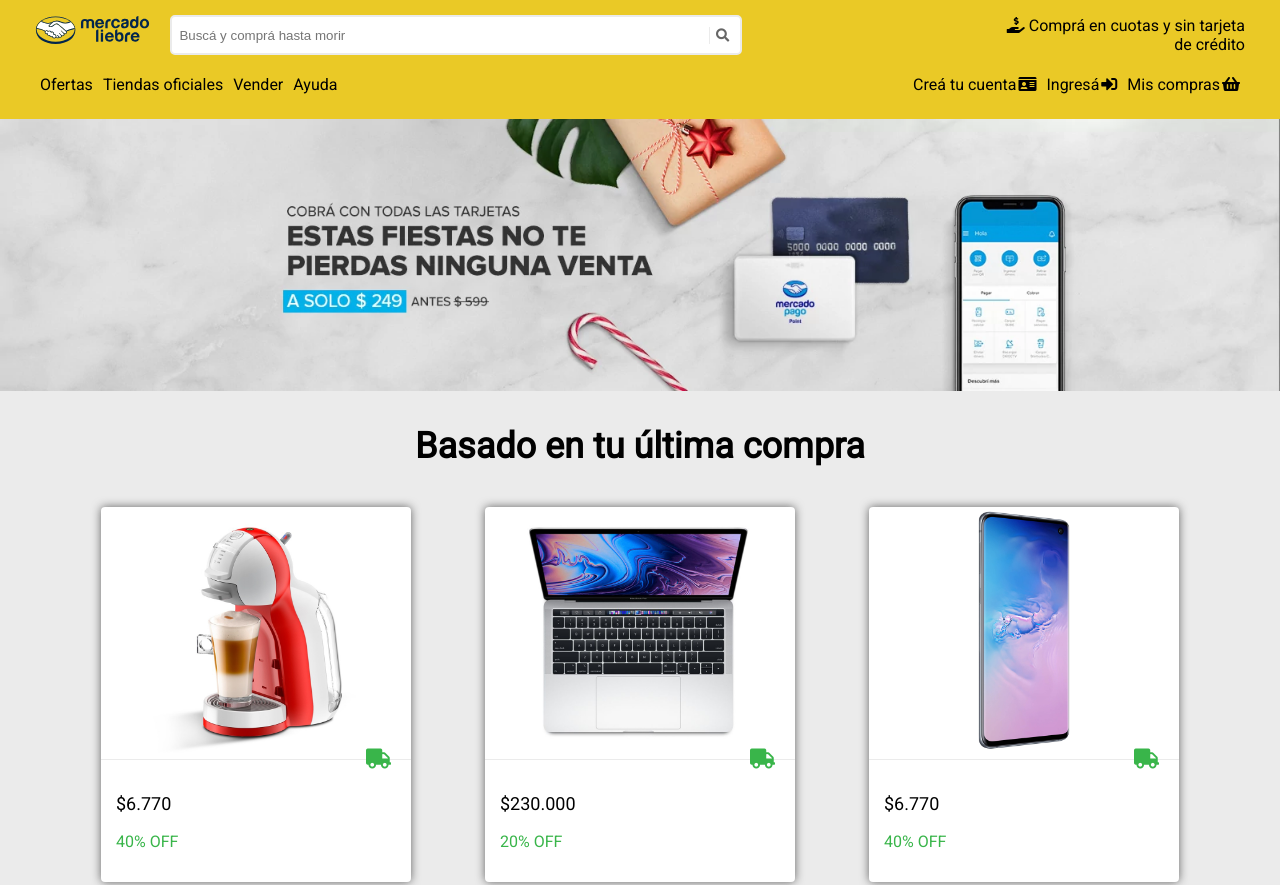
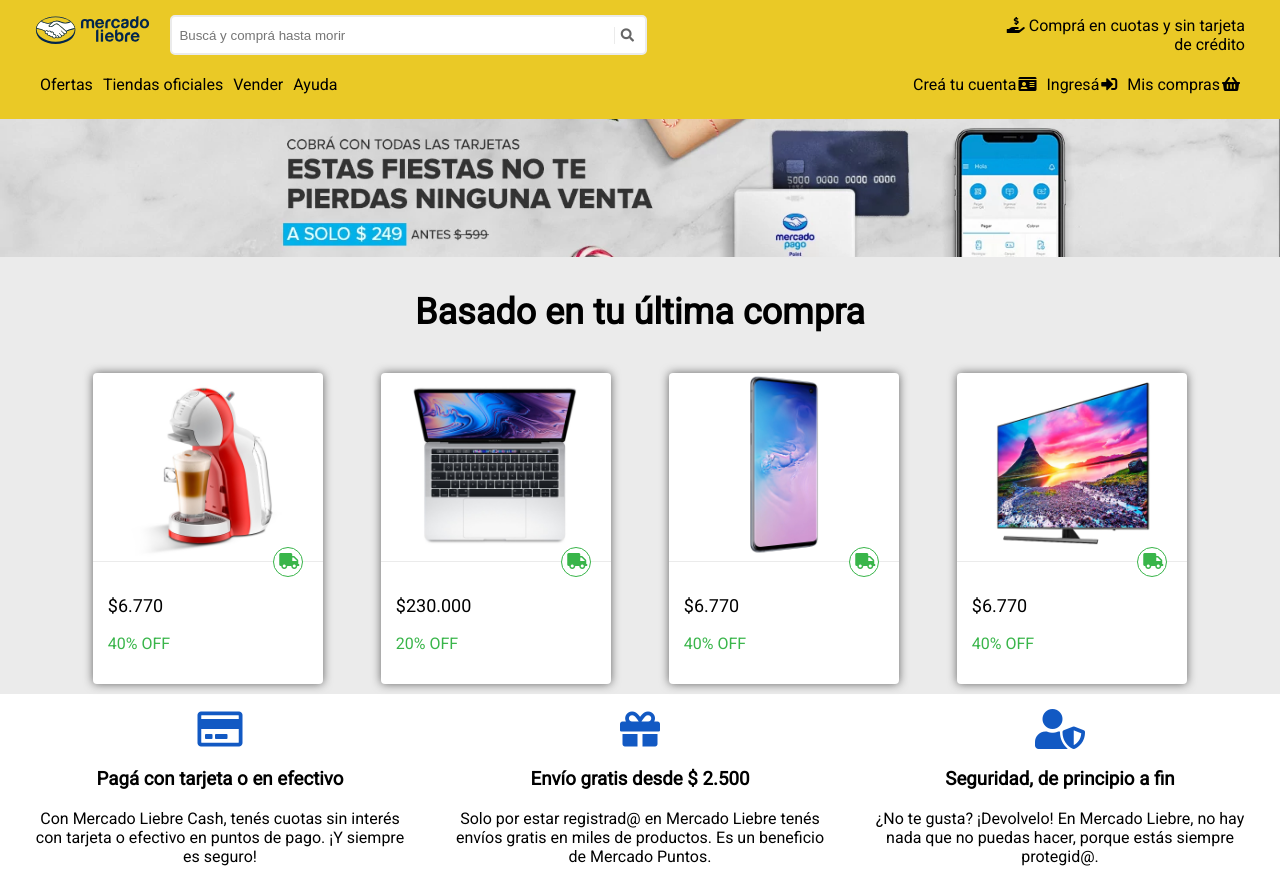
Before and after one commit to LucaGelmini/Mercado-Liebre, a website: page views/index.html in a window 1280 px wide. Shown: the top 885 px of the page. Drawn offline with Linux system fonts and the light colour scheme; files that its build step writes are made by us from their sources; files whose address does not match are found by name.

Commit message:
proyecto finalizado

```diff
--- a/app.js
+++ b/app.js
@@ -17,5 +17,5 @@
 });
 
 app.listen(3030, ()=>{
-    console.log('Servidor corriendo')
+    console.log('Servidor corriendo en el puerto 3030')
 });
--- a/public/css/styles.css
+++ b/public/css/styles.css
@@ -7,9 +7,13 @@
 }
 p {font-size: 12;}
 header{
+    position: fixed;
+    top: 0;
     background-color: #EAC926;
     margin: auto;
-    padding: 10px;
+    padding: 10px 25px;
+    width: 100%;
+    z-index: 20;
 }
 
 .logo-y-buscador{
@@ -26,7 +30,6 @@
 header .logo img{
     margin-right: 10px;
     max-height: 30px;
-    max-width: 50%;
     align-self: flex-start;
     margin-right: 20px;
 }
@@ -36,7 +39,7 @@
     align-items: center;
     justify-content: space-between;
     padding:  0px 5px;
-    min-width: 40%;
+    width: 50%;
     height: 40px;
     font-size: 18px;
     font-weight: 400;
@@ -93,6 +96,9 @@
     display: none;
 }
 
+.banner{
+    display: none;
+}
 
 .banner img{
     width: 100vw;
@@ -100,11 +106,12 @@
     margin: none;
 }
 main {
+    margin: auto;
+    margin-top: 195px;
     display: flex;
     flex-direction: column;
     width: 90vw;
     align-items: center;
-    margin: auto;
 }
 main section{
     margin: none;
@@ -118,24 +125,42 @@
 }
 
 
-.info-article{
+
+.precio-y-descuento{
     border-top: 1px #ebebeb solid;
     padding: 15px;
-    text-align: left;
-
+    position: relative;
+    width: 100%;
+    position: relative;
+    display: flex;
+    flex-wrap: wrap;
+    align-items: center;
+    justify-content: space-between;
 
 }
-.info-article i, .descuentos{
+.descuentos{
     color: #39b54a;
 }
 
-.info-article i{
-    position:absolute;
-    bottom: 113px;
+.precio-y-descuento i{
+    display: block;
+    font-size: 16px;
+    padding: 5px;
+    width: 30px;
+    height: 30px;
+    color: #39b54a;
+    border: 1px solid #39b54a;
+    background-color: #FFF;
+    border-radius: 50%;
+    position: absolute;
     right: 20px;
-    font-size: 20px;
+    top: -15px;
 }
 
+.precios, .descuentos{
+    min-width: 75px;
+    text-align: left;
+}
 footer{
     background-color: white;
     text-align: center;
@@ -172,22 +197,27 @@
 
 .precios{
     font-size: 18px;
+    width: 30%;
+
 }
 
 .descuentos{
     font-size: 16px;
+    width: 70%;
+
+
 }
-.articulos article{
-    position: relative;
-}
+
 
 .caja-descripciones{
     display: flex;
-    height: 42%;
+    height: 100%;
     width: 100%;
     position: absolute;
+    z-index: 10;
     background-color: #000;
     opacity: 0;
+    left: 0;
     bottom: 0;
     justify-content: center;
     align-items: center;
@@ -216,16 +246,13 @@
     width: 100%;
 }
 
-@keyframes rotar{
-    0% {transform: rotate(0);}
-    50% {transform: rotate(-90deg);}
-    100%{transform: rotate(0);}
-}
+
 .info-article i:hover{
-    animation: rotar 2s;
+    transform: rotate(-90deg);
+    transition: transform 1s;
 }
 
-main article, .categoria-int :hover{
+main article:hover, .categoria-int :hover{
     box-shadow: 0px 0px 10px rgb(100,100,100);
 }
 
@@ -327,6 +354,10 @@
     background-color: #1259c3;
     height: 30px;
 }
+.boton-login:hover{
+    background-color: #0022AA;
+}
+
 .boton-login a{
     color: white;
 }
@@ -356,7 +387,7 @@
     .header-nav ul{
         display: flex;
         justify-content:space-between;
-        margin: 1% 3%;
+        margin: 1% 0%;
     }
     .site-navbar{
         margin: 0px 0px 10px 0px;
@@ -365,8 +396,21 @@
         margin: 0px;
     }
 
+    .banner{
+        display: block;
+    }
+    .banner img{
+
+        height: 138px;
+        object-fit: cover;
+    }
     .burger-menu{
         display: none;
+    }
+
+
+    main{
+        margin-top: 146px;
     }
     main article{
         box-shadow: 0px 0px 10px rgb(100,100,100);
@@ -375,10 +419,11 @@
     .articulos{
         display: flex;
         flex-wrap: wrap;
-        justify-content: space-between;
+        justify-content: space-around;
     }
     .articulos article{
-        width: 45%
+        width: 45%;
+
     }
 
 
@@ -405,6 +450,14 @@
     .site-navbar{
         margin-right: 20px;
     }
+    main{
+        margin-top: 119px;
+    }
+
+    .banner img{
+        width: 100vw;
+    }
+
     .articulos{
         display: flex;
         flex-wrap: wrap;
@@ -412,7 +465,8 @@
 
     }
     .articulos article{
-        width: 310px;
+        width: 20%;
+        min-width: 153px;
         margin: 10px;
     }
     footer{
--- a/views/index.html
+++ b/views/index.html
@@ -47,46 +47,55 @@
                 <button><i class="fas fa-bars"></i></button>
             </div>
         </header>
+
+        <main>
             <section class="banner">
                 <img src="public/img/img-home-banner.jpg" alt="Banner de ofertas">
             </section>
-        <main>
             <div class="titulares"><h2 >Basado en tu última compra</h2></div>
             <section class="articulos">
                 <article>
                     <img src="/public/img/img-cafetera-moulinex.jpg" alt="Imagen de cafetera Moulinex">
+                    <div class="precio-y-descuento">
+                        <i class="fas fa-truck"></i>
                         <div class="caja-descripciones"><h3 class="descripciones">Cafetera Moulinex</h3></div>
                         <div class="info-article">
-                        <i class="fas fa-truck"></i>
                             <p class="precios">$6.770</p>
                             <p class="descuentos">40% OFF</p>
+                        </div>
                     </div>
                 </article>
                 <article>
                     <img src="/public/img/img-macbook-pro-2019.jpg" alt="Imagen de notebook">
+                    <div class="precio-y-descuento">
+                        <i class="fas fa-truck"></i>
                         <div class="caja-descripciones"><h3 class="descripciones">MacBook Pro 2019</h3></div>
                         <div class="info-article">
-                        <i class="fas fa-truck"></i>
                             <p class="precios">$230.000</p>
                             <p class="descuentos">20% OFF</p>
+                        </div>
                     </div>
                 </article>
                 <article>
                     <img src="/public/img/img-samsung-galaxy-s10.jpg" alt="Imagen de smatphone">
+                    <div class="precio-y-descuento">
+                        <i class="fas fa-truck"></i>
                         <div class="caja-descripciones"><h3 class="descripciones">Samsung Galaxy S10</h3></div>
                         <div class="info-article">
-                        <i class="fas fa-truck"></i>
                             <p class="precios">$6.770</p>
                             <p class="descuentos">40% OFF</p>
+                        </div>
                     </div>
                 </article>
                 <article>
                     <img src="/public/img/img-tv-samsung-smart.jpg" alt="Imagen de TV">
+                    <div class="precio-y-descuento">
+                        <i class="fas fa-truck"></i>
                         <div class="caja-descripciones"><h3 class="descripciones">SmartTv Samsung 43"</h3></div>
                         <div class="info-article">
-                        <i class="fas fa-truck"></i>
                             <p class="precios">$6.770</p>
                             <p class="descuentos">40% OFF</p>
+                        </div>
                     </div>
                 </article>
             </section>
```
Lines whose indentation alone changed are shown as unchanged.
